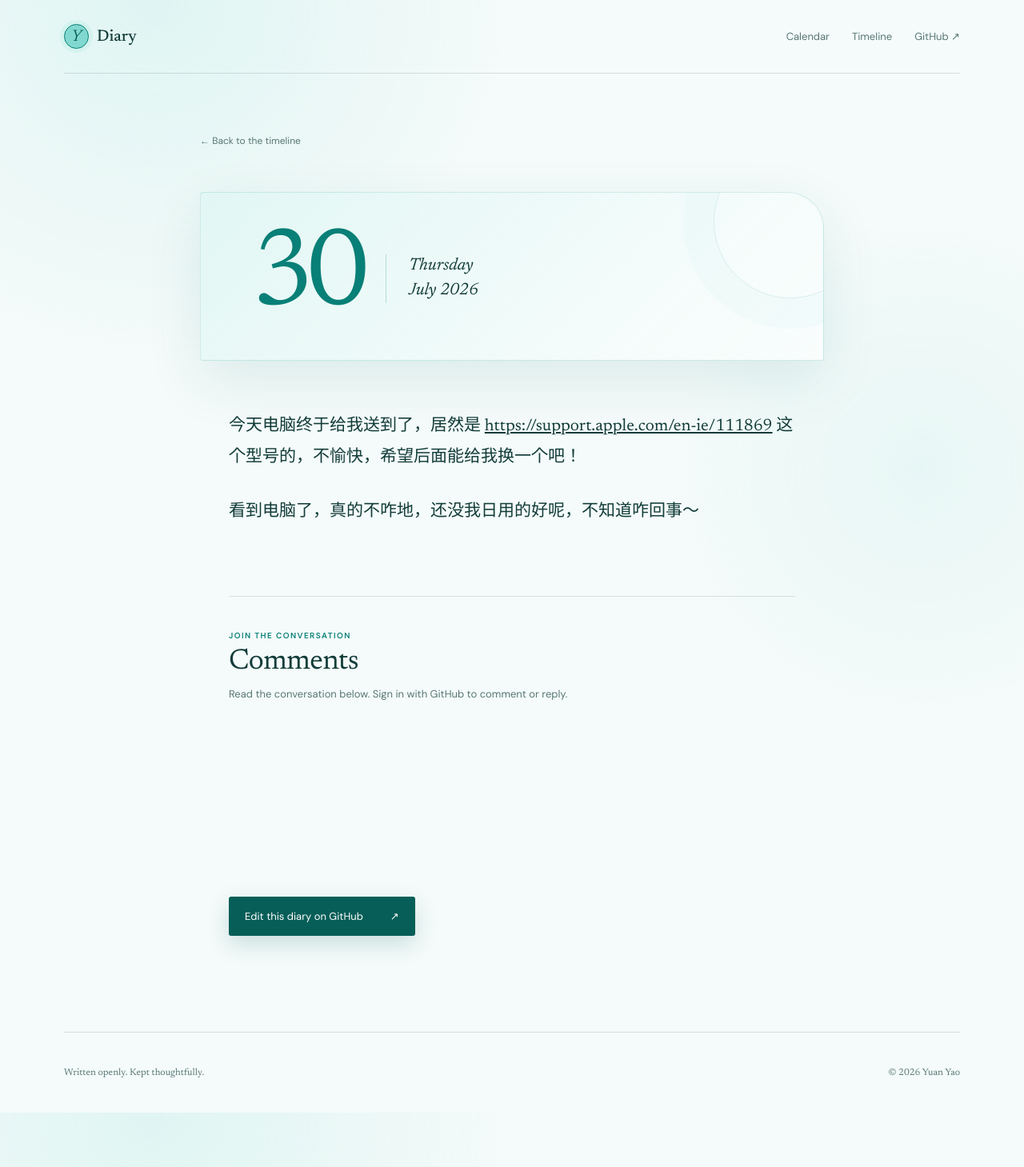
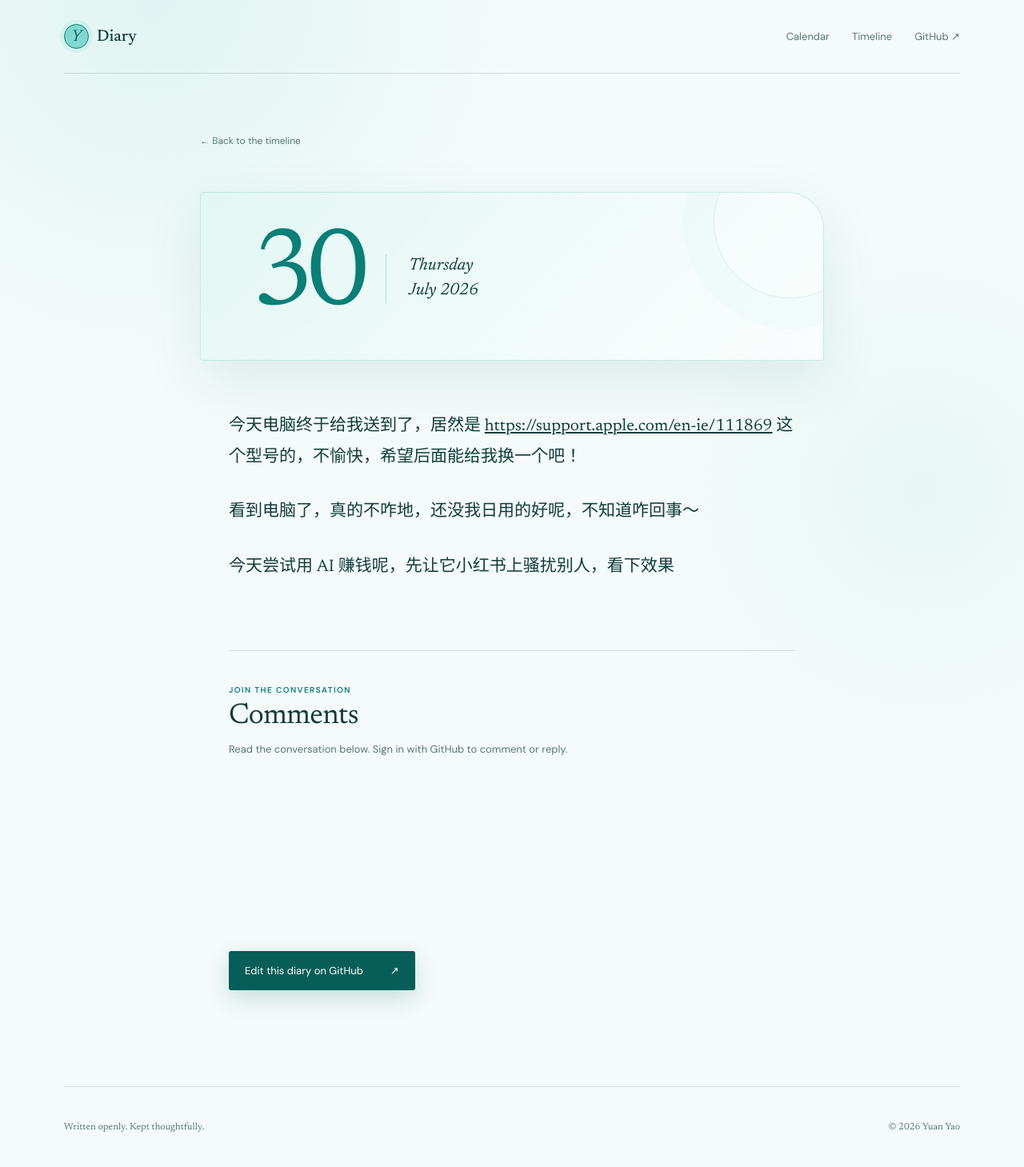
Before and after one commit to faryao/public-diary, a Jekyll site: the page built from _posts/2026-07-30-diary.md, in a window 1280 px wide. Shown: the whole page at 80% size. Built offline with Jekyll 4.4.1, drawn with Linux system fonts in a browser that asks for light colours; comment, search, counter and statistics services are not loaded.

Commit message:
Update 2026-07-30-diary.md

```diff
--- a/_posts/2026-07-30-diary.md
+++ b/_posts/2026-07-30-diary.md
@@ -6,3 +6,5 @@ date: 2026-07-30
 今天电脑终于给我送到了，居然是https://support.apple.com/en-ie/111869这个型号的，不愉快，希望后面能给我换一个吧！
 
 看到电脑了，真的不咋地，还没我日用的好呢，不知道咋回事～
+
+今天尝试用AI赚钱呢，先让它小红书上骚扰别人，看下效果
```
